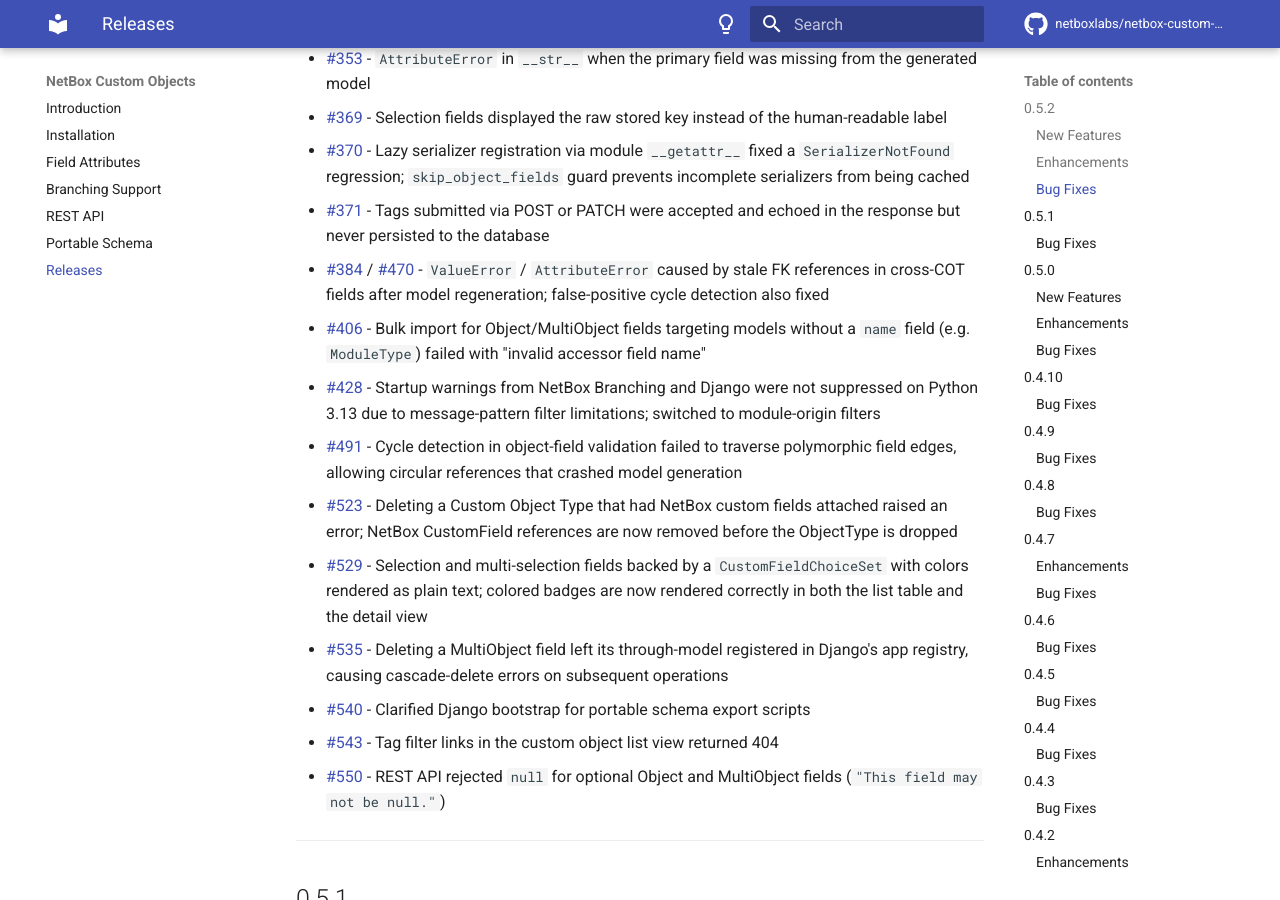
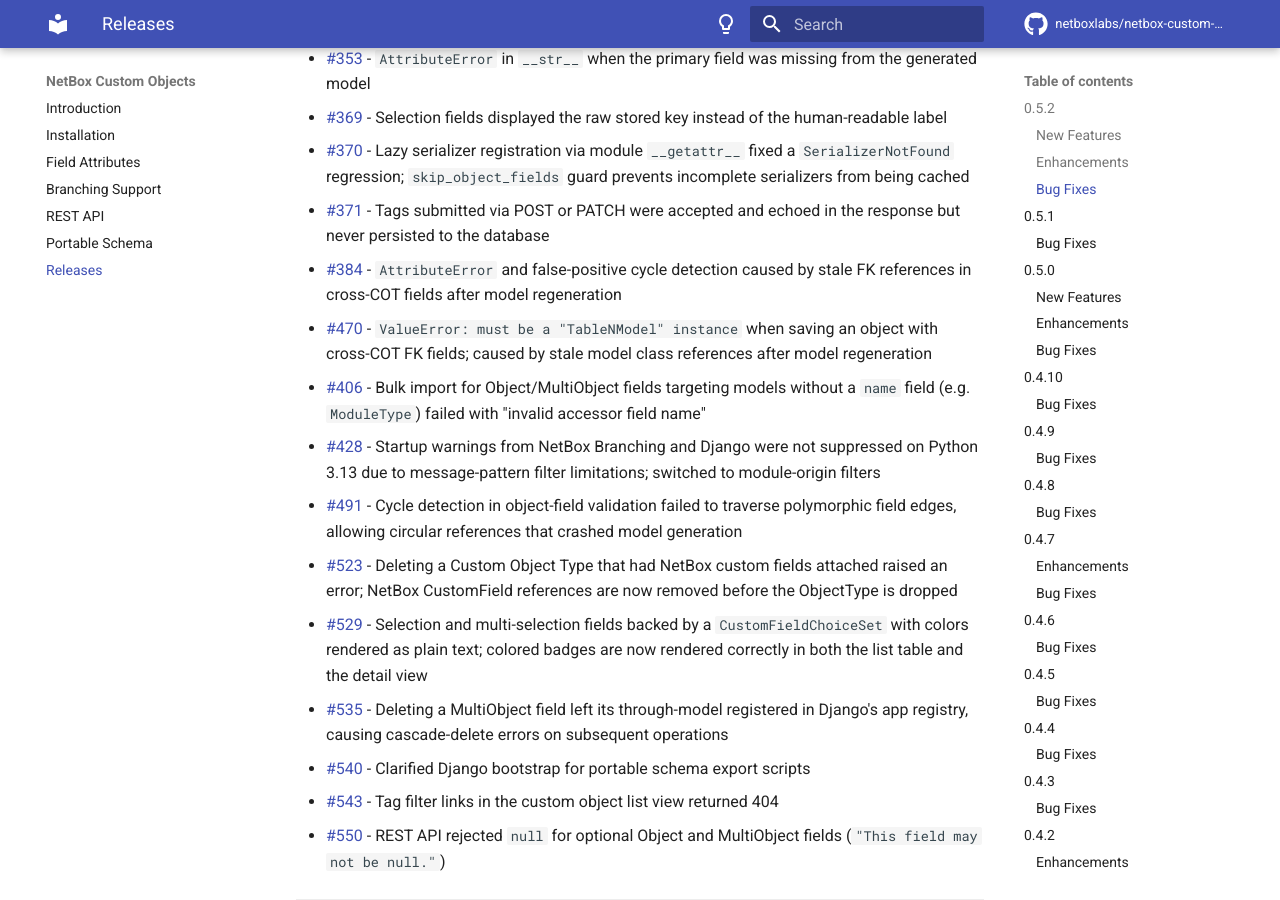
Before and after one commit to netboxlabs/netbox-custom-objects, an MkDocs documentation site: the page built from docs/releases.md, in a window 1280 px wide and 900 px high, scrolled down 675 px. Built offline with MkDocs 1.6.1 and Material for MkDocs 9.7.7, drawn with Linux system fonts in a browser that asks for light colours; comment, search, counter and statistics services are not loaded.

Commit message:
releases.md: split #384 and #470 onto separate lines

```diff
--- a/docs/releases.md
+++ b/docs/releases.md
@@ -20,7 +20,8 @@
 - [#369](https://github.com/netboxlabs/netbox-custom-objects/issues/369) - Selection fields displayed the raw stored key instead of the human-readable label
 - [#370](https://github.com/netboxlabs/netbox-custom-objects/issues/370) - Lazy serializer registration via module `__getattr__` fixed a `SerializerNotFound` regression; `skip_object_fields` guard prevents incomplete serializers from being cached
 - [#371](https://github.com/netboxlabs/netbox-custom-objects/issues/371) - Tags submitted via POST or PATCH were accepted and echoed in the response but never persisted to the database
-- [#384](https://github.com/netboxlabs/netbox-custom-objects/issues/384) / [#470](https://github.com/netboxlabs/netbox-custom-objects/issues/470) - `ValueError` / `AttributeError` caused by stale FK references in cross-COT fields after model regeneration; false-positive cycle detection also fixed
+- [#384](https://github.com/netboxlabs/netbox-custom-objects/issues/384) - `AttributeError` and false-positive cycle detection caused by stale FK references in cross-COT fields after model regeneration
+- [#470](https://github.com/netboxlabs/netbox-custom-objects/issues/470) - `ValueError: must be a "TableNModel" instance` when saving an object with cross-COT FK fields; caused by stale model class references after model regeneration
 - [#406](https://github.com/netboxlabs/netbox-custom-objects/issues/406) - Bulk import for Object/MultiObject fields targeting models without a `name` field (e.g. `ModuleType`) failed with "invalid accessor field name"
 - [#428](https://github.com/netboxlabs/netbox-custom-objects/issues/428) - Startup warnings from NetBox Branching and Django were not suppressed on Python 3.13 due to message-pattern filter limitations; switched to module-origin filters
 - [#491](https://github.com/netboxlabs/netbox-custom-objects/issues/491) - Cycle detection in object-field validation failed to traverse polymorphic field edges, allowing circular references that crashed model generation
```
